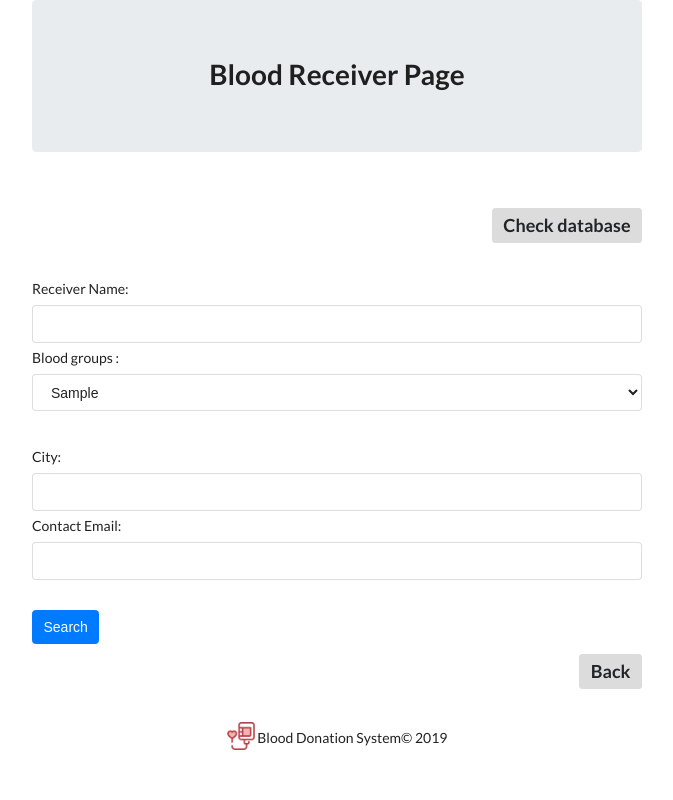
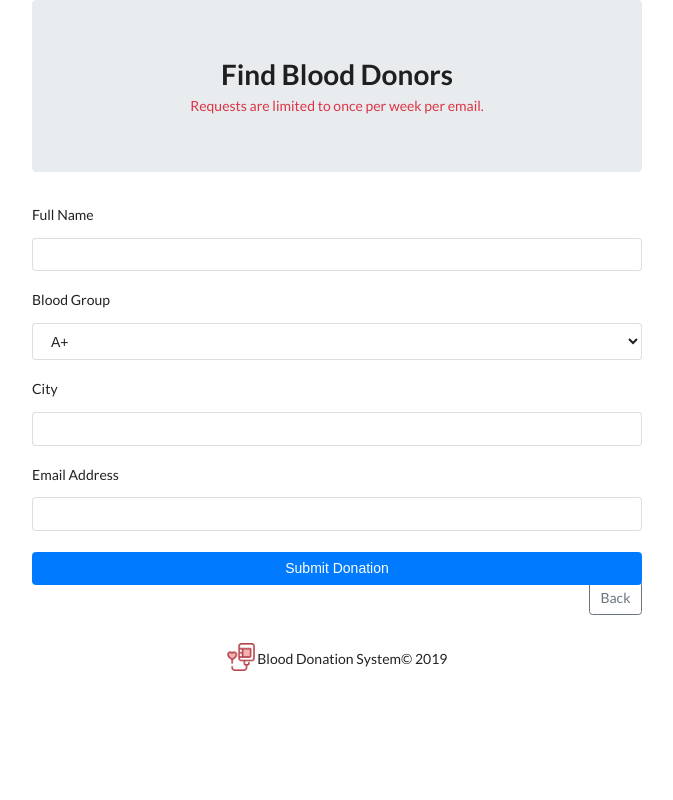
Before and after one commit to Ha-Mundo/Blood-Connect, a Flask app: template templates/find_blood.html in a window 1280 px wide. Shown: the whole page, without its empty margins (303-976 px from the left). Run offline with Flask 2, Linux system fonts and the light colour scheme; a user stored in the database is signed in; tables that the repository leaves empty hold one stand-in row (values such as "Sample post"); the template is opened without the code that fills it: values that come from a table or form of the project are taken from there, most other values are stand-ins (such as "Sample title", 1, 10 or a date in 2020); some libraries are stand-ins or nearby versions.

Commit message:
security: refactor find_blood template and remove public access to admin DB

```diff
--- a/templates/find_blood.html
+++ b/templates/find_blood.html
@@ -2,7 +2,8 @@
 {% block content %}
 <div class="container request-page">
     <div class="jumbotron text-center">
-        <h1>Blood Receiver Page</h1>
+        <h1>Find Blood Donors</h1>
+        <p class="text-danger">Requests are limited to once per week per email.</p>
     </div>
 
     <div class="flash">
@@ -10,8 +11,8 @@
           {% if messages %}
             {% for category, mess in messages %}
             <div class="alert alert-{{ category }} alert-dismissible fade show" role="alert">
-              <span>{{ mess }}</span>
-              <button type="button" class="close" data-dismiss="alert" aria-label="Close" class="fade close">
+              {{ mess }}
+              <button type="button" class="close" data-dismiss="alert" aria-label="Close">
                 <span aria-hidden="true">&times;</span>
               </button>
             </div>
@@ -20,37 +21,36 @@
         {% endwith %}
     </div>
 
-    <div class="text-right">
-      <a class= "btn icon-box" href="/all_donations_db">
-          <h3 >Check database</h3>
-      </a>
-    </div>
+    <form action="{{ url_for('blood_receive') }}" method="POST" class="ui form mt-4">
+        {{ form.csrf_token }}
 
-    <form action="/blood_receive" method='POST', class='ui form' >
-        <br>
-        Receiver Name:<br>
-        <input type="text" name="name" required>
-        <br>
-        Blood groups :<br>
-        <select name="blood_groups" method="GET" action="/" checked>
-            <option value="{{ blood_groups[0]}}" selected>{{ blood_groups[0]}}</option>
-            {% for  blood_group in  blood_groups[1:] %}
-            <option value="{{ blood_group}}">{{ blood_group}}</option>
-            {% endfor %}
-        </select>
-        <br>
-        City:<br>
-        <input type="text" name="city" required>
-        <br>
-        Contact Email:<br>
-        <input type="email" name="email" required>
-        <br><br>
-        <input type="submit" value="Search" class="btn btn-primary">
+        <div class="form-group">
+            {{ form.name.label }}<br>
+            {{ form.name(class="form-control") }}
+        </div>
+
+        <div class="form-group">
+            {{ form.blood_groups.label }}<br>
+            {{ form.blood_groups(class="form-control") }}
+        </div>
+
+        <div class="form-group">
+            {{ form.city.label }}<br>
+            {{ form.city(class="form-control") }}
+        </div>
+
+        <div class="form-group">
+            {{ form.email.label }}<br>
+            {{ form.email(class="form-control") }}
+        </div>
+
+        <div class="mt-4">
+            {{ form.submit(class="btn btn-primary btn-block") }}
+        </div>
     </form>
-    <div class="text-right">
-      <a class = "btn icon-box icon-box-a" href="/">
-        <h3 class="text-right">Back</h3>
-      </a>
+
+    <div class="text-right mt-3">
+        <a class="btn btn-outline-secondary" href="/">Back</a>
     </div>
 </div>
 {% endblock %}
```
